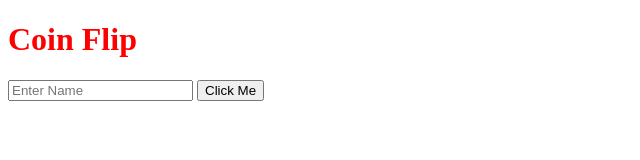
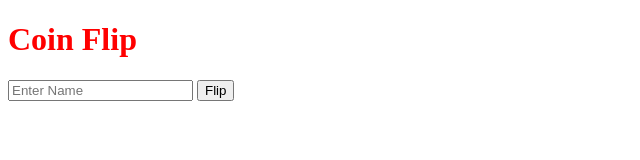
Before and after one commit to mxsrgn/node-practice-coin-flip, a website: page index.html in a window 1280 px wide. Shown: the full height of the page, 0-640 px from the left. Drawn offline with Linux system fonts and the light colour scheme.

Commit message:
made changes to button

```diff
--- a/index.html
+++ b/index.html
@@ -8,7 +8,7 @@
   <body>
     <h1>Coin Flip</h1>
     <input id="userName" type="text" name="" placeholder="Enter Name">
-    <button id="clickMe" type="button" name="button">Click Me</button>
+    <button id="clickMe" type="button" name="button">Flip</button>
     <h2 id="personName"></h2>
     <h2 id="personStatus"></h2>
     <h2 id="personOccupation"></h2>
```
